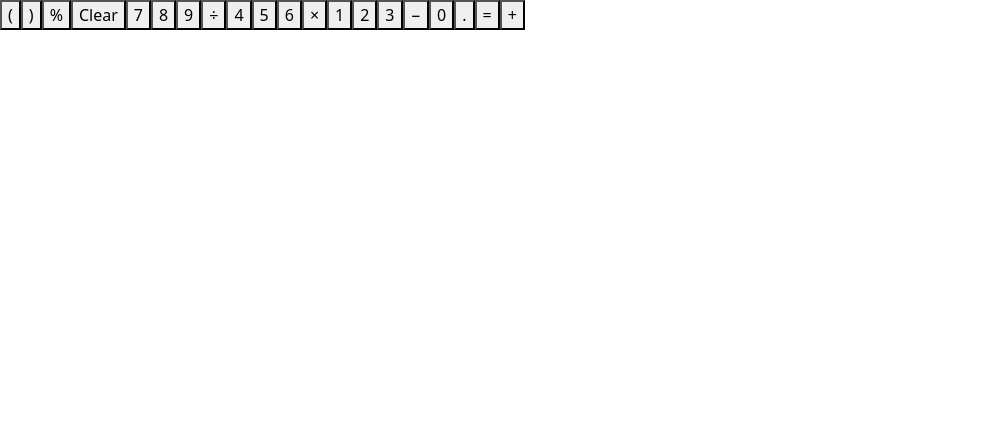
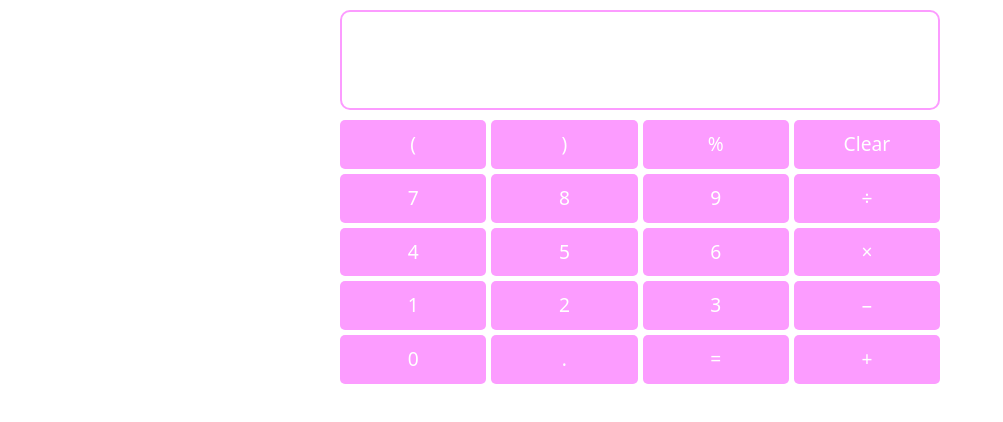
Before and after one commit to charliharrold/calculator-example, a React (Create React App) app in the folder client/: page / in a window 1280 px wide. Shown: the top 422 px of the page, without its empty margins (0-1003 px from the left). Built offline with nearby package versions, Linux system fonts and the light colour scheme.

Commit message:
Add styling to calculator

```diff
--- a/client/src/App.css
+++ b/client/src/App.css
@@ -36,3 +36,50 @@
     transform: rotate(360deg);
   }
 }
+
+.grid-container {
+  display: grid;
+  grid-template-columns: repeat(4, minmax(50px, 1fr));
+  gap: 5px;
+  justify-content: center;
+  align-items: center;
+  max-width: 600px;
+  margin: auto;
+}
+
+.grid-button {
+  padding: 10px;
+  font-size: 1.2rem;
+  border: none;
+  border-radius: 5px;
+  background-color: #fc9cff;
+  color: white;
+  cursor: pointer;
+}
+
+.grid-button:hover {
+  background-color: #f679fa;
+}
+
+.rounded-box {
+  border: 2px solid #fc9cff;
+  border-radius: 10px;
+  padding: 20px;
+  margin-bottom: 20px;
+  text-align: center;
+  height: 100px;
+  width: 600px;
+  margin-top: 10px;
+  margin-bottom: 10px;
+  margin-left: auto;
+  margin-right: auto;
+  position: relative;
+}
+
+.display {
+  position: absolute;
+  top: 5px;
+  left: 10px;
+  font-size: 25px;
+  color: black;
+}
--- a/client/src/App.js
+++ b/client/src/App.js
@@ -28,8 +28,8 @@ function App() {
 
   return (
     <div>
-      <div>
-        {display}
+      <div className="rounded-box">
+        <p className="display">{display}</p>
       </div>
       <div className="grid-container">
         <button onClick={() => handleButtonClick('(')} className="grid-button">(</button>
```
